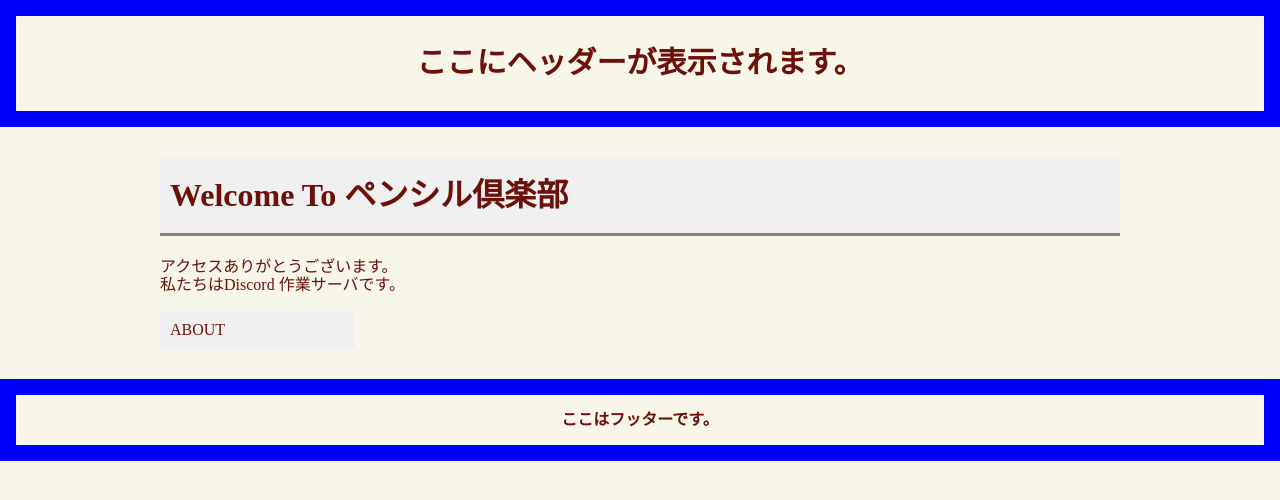
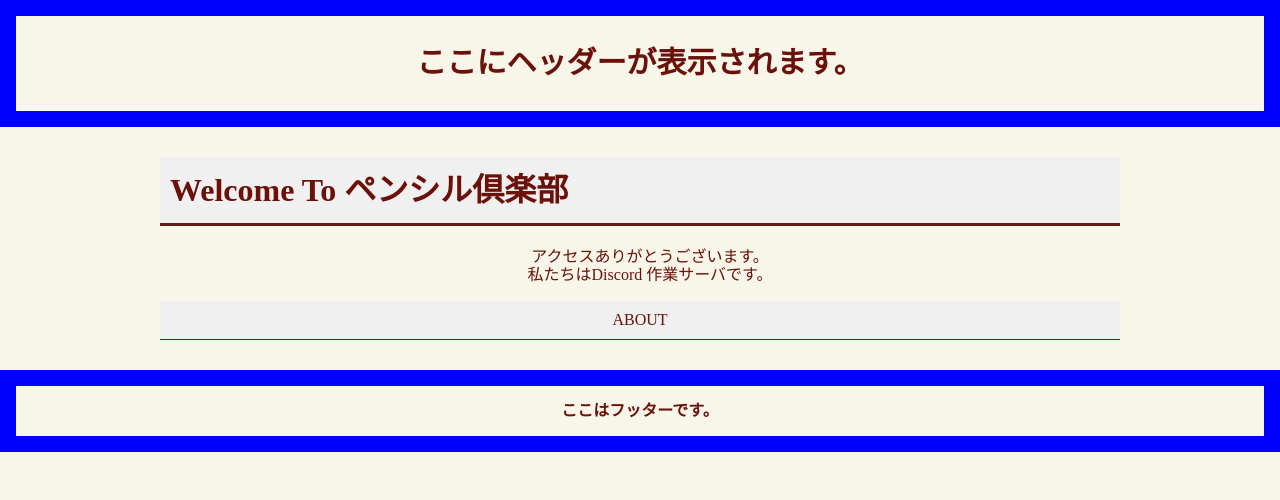
Before and after one commit to saika-lit/pencil-club-HP-team, a plain HTML site: page home/home.html in a window 1280 px wide. Drawn offline with Linux system fonts and the light colour scheme.

Commit message:
p・divタグの装飾と前回コミット分の微調整及び修正

```diff
--- a/home/home.html
+++ b/home/home.html
@@ -23,7 +23,7 @@
     <main>
         <h1>Welcome To ペンシル倶楽部</h1>
         <p>アクセスありがとうございます。<br>私たちはDiscord 作業サーバです。</p>
-        <a href="./../about/about.html">ABOUT</a>
+        <div><a href="./../about/about.html">ABOUT</a></div>
     </main>
 
     <!-- 共通フッター -->
--- a/home/main.css
+++ b/home/main.css
@@ -43,16 +43,26 @@ main {
 }
 h1 {
     background-color: #F0F0F0;
-    padding: 20px 20px 20px 10px;
-    border-bottom: solid 3px rgba(53, 39, 3, 0.533)
+    padding: 15px 15px 15px 10px;
+    border-bottom: solid 3px rgb(97, 27, 22)
 }
 a {
     color: rgb(107, 17, 10);
+    text-decoration: none;
+}
+div {
     display: block;
     padding: 10px;
     background-color: #F0F0F0;
-    text-decoration: none;
-    width: 195px;
+    border-bottom: solid 1px rgb(97, 27, 22);
+    text-align: center;
+    width: 100%;
+}
+p {
+    display: block;
+    text-align: center;
+    overflow: hidden;
+    width: 980px;
 }
 a:visited { color: rgb(97, 27, 22);}
 a:hover {
```
